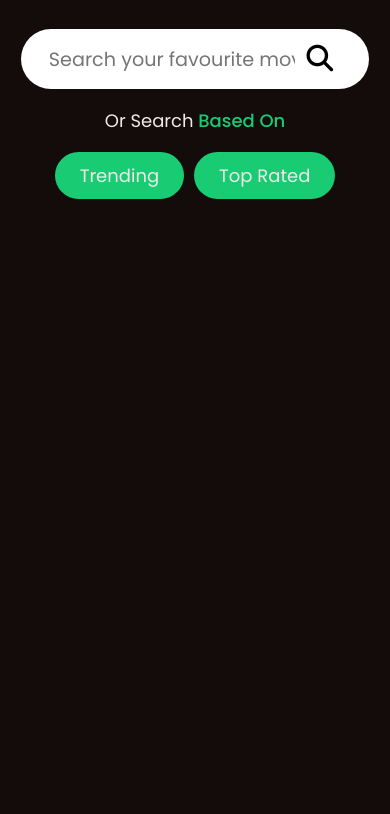
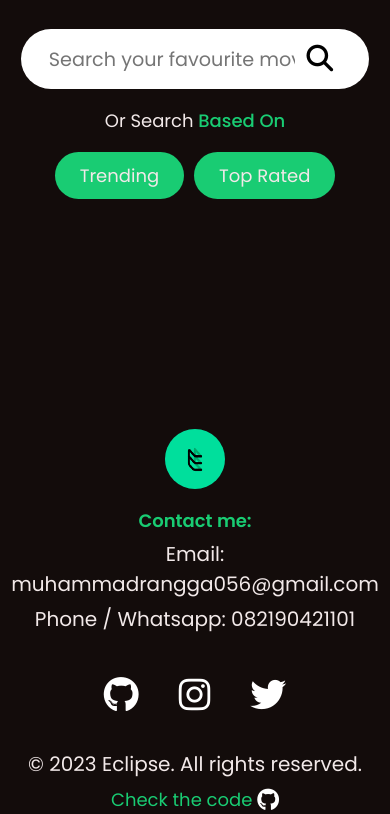
Before and after one commit to Rangga056/eclipse-movie-app, a plain HTML site: page index.html in a window 390 px wide. Shown: the part 550-1364 px from the top of the page. Before the commit the page ends 844 px from the top, so only its background shows below. Drawn offline with Linux system fonts and the light colour scheme; no server answers.

Commit message:
<add>navbar and footer

```diff
--- a/index.html
+++ b/index.html
@@ -18,6 +18,7 @@
   </head>
   <body>
     <header>
+      <!-- Nav Bar -->
       <nav>
         <div class="brand">
           <img src="assets/logo.jpg" alt="logo" class="nav_logo">
@@ -37,6 +38,7 @@
           </ul>
         </div>
       </nav>
+
       <h1 class="title">
         Look at the current trending Movies<br/> at <span>Eclipse Movies</span>
       </h1>
@@ -67,6 +69,7 @@
       <button class="top_rated_button">Top Rated</button>
     </div>
 
+    <!-- Main Content -->
     <div id="content" class="content">
       <!--
         <div class="movie">
@@ -83,7 +86,64 @@
         </div>
         </div>
     --></div>
-    <div class="error-message"></div>
+    <div class="error-message">
+      <h1>Uh-oh! Something went wrong.</h1>
+
+      <p>
+        It seems we're having trouble fetching the weather data at the moment. This could be due to a network issue or a problem with our weather data provider. Here are a few things you can try:
+      </p>
+
+      <ul>
+        <li>
+          1. Check the name of the location.
+        </li>
+        <li>
+          2. Check your internet connection and try again.
+        </li>
+        <li>
+          3. Refresh the page to retry fetching the data.
+        </li>
+        <li>
+          4. If the issue persists, please come back later. We're working to resolve this as quickly as possible.
+        </li>
+      </ul>
+
+    </div>
+
+    <!-- footer -->
+    <footer class="footer">
+
+      <div class="footer-contacts">
+        <div class="footer-logo">
+          <img src="assets/logo.jpg" alt="logo" width="60px" height="60px">
+        </div>
+        <div class="contacts">
+          <p style="color: #19cc73; font-weight: 600; font-size: 18px;">Contact me:</p>
+          <p>Email: muhammadrangga056@gmail.com</p>
+          <p>Phone / Whatsapp: 082190421101</p>
+        </div>
+      </div>
+
+      <div class="footer-links">
+        <ul>
+          <li>
+            <a name="github-link" target="_blank" href="https://github.com/Rangga056/"><i class="fa-brands fa-github fa-2xl" style="color: #ffffff;"></i></a>
+          </li>
+          <li>
+            <a name="instagram-link" target="_blank" href="https://www.instagram.com/muhammadranggamiftahul/"><i class="fa-brands fa-instagram fa-2xl" style="color: #ffffff;"></i></a>
+          </li>
+          <li>
+            <a name="twitter-link" target="_blank" href="https://twitter.com/MuhRangga056"><i class="fa-brands fa-twitter fa-2xl" style="color: #ffffff;"></i></a>
+          </li>
+        </ul>
+      </div>
+
+      <div class="footer-disclaimer">
+        <p>&copy; 2023 Eclipse. All rights reserved.</p>
+        <a href="https://github.com/Rangga056/eclipse-movie-app" target="_blank">Check the code <i class="fa-brands fa-github fa-lg" style="color: #ffffff;"></i></a>
+      </div>
+
+    </footer>
 
     <!-- Scripts -->
     <script
--- a/script.js
+++ b/script.js
@@ -4,6 +4,7 @@ const main = document.getElementById("content");
 const searchBtn = document.querySelector(".search-btn");
 const topRatedBtn = document.querySelector(".top_rated_button");
 const trendingBtn = document.querySelector(".trending_button");
+const errorMessage = document.querySelector(".error-message");
 
 //* API
 const apikey = "c65a2cdc245291ed6b0df91dafa436e1";
@@ -56,7 +57,7 @@ async function getMovieData(url) {
 
 searchBtn.addEventListener("click", () => {
   main.innerHTML = "";
-  const searchedItem = search.value;
+  let searchedItem = search.value;
 
 
   try {
@@ -64,11 +65,12 @@ searchBtn.addEventListener("click", () => {
     search.value = "";
   } catch (error) {
     console.log(error);
+    errorMessage.style.display = "flex";
   }
 });
 
 search.addEventListener("keypress", (e) => {
-  const searchedItem = search.value;
+  let searchedItem = search.value;
 
   if (e.key === "Enter") {
     e.preventDefault();
@@ -80,13 +82,14 @@ search.addEventListener("keypress", (e) => {
       search.value = "";
     } catch (error) {
       console.log(error);
+      errorMessage.style.display = "flex";
     }
   }
 });
 
 topRatedBtn.addEventListener("click", () => {
   main.innerHTML = "";
-  const searchedItem = search.value;
+  let searchedItem = search.value;
 
 
   try {
@@ -94,11 +97,12 @@ topRatedBtn.addEventListener("click", () => {
     searchedItem = "";
   } catch (error) {
     console.log(error);
+    errorMessage.style.display = "flex";
   }
 });
 
 trendingBtn.addEventListener("click", () => {
-  const searchedItem = search.value;
+  let searchedItem = search.value;
   main.innerHTML = "";
 
   try {
@@ -106,5 +110,6 @@ trendingBtn.addEventListener("click", () => {
     searchedItem = "";
   } catch (error) {
     console.log(error);
+    errorMessage.style.display = "flex";
   }
 });
--- a/style.css
+++ b/style.css
@@ -235,7 +235,7 @@ nav{
 }
 
 .overview{
-  display: flex;
+  display: flex ;
   font-size: 16px;
   opacity: .8;
   flex-direction: column;
@@ -250,6 +250,62 @@ nav{
   opacity: .9;
 }
 
+
+.error-message{
+  display: none;
+  text-align: left;
+  position: fixed;
+  inset: 10%;
+  background-color: var(--accent);
+  padding: 2em 3em;
+  height: fit-content;
+  flex-direction: column;
+  border-radius:15px;
+  gap: 1em
+}
+
+.footer p{
+  margin: 0;
+  padding: 0;
+  margin-bottom: 5px;
+}
+
+.footer{
+  font-size: 18px;
+  margin-top: 150px;
+  width: 100%;
+  max-width: 1200px;
+  margin-inline: auto;
+  display: flex;
+  align-items: start;
+  justify-content: space-between;
+  gap: 10px;
+}
+
+.footer a{
+  font-size: 18px;
+  text-decoration: none;
+  color: var(--accent);
+}
+
+.footer-contacts{
+  display: flex;
+  align-items: start;
+  gap: 10px;
+}
+
+.footer-logo img{
+  border-radius: 50%;
+}
+
+.footer-links ul{
+  padding: 0;
+  list-style: none;
+  display: flex;
+  align-items: center;
+  gap: 20px;
+}
+
 @media (max-width: 1020px){
   .content{
     display: grid;
@@ -260,6 +316,27 @@ nav{
     margin-top: 20px;
   }
 
+}
+
+@media (max-width: 840px) {
+  .footer{
+    flex-direction: column;
+    gap: 1em;
+    align-items: center;
+    text-align: center;
+    font-size: 20px;
+    line-height: 1;
+  }
+
+  .footer-contacts{
+    flex-direction: column;
+    align-items: center;
+    text-align: center;
+  }
+
+  .footer-links ul{
+    gap:2em;
+  }
 }
 
 @media (max-width: 650px){
```
